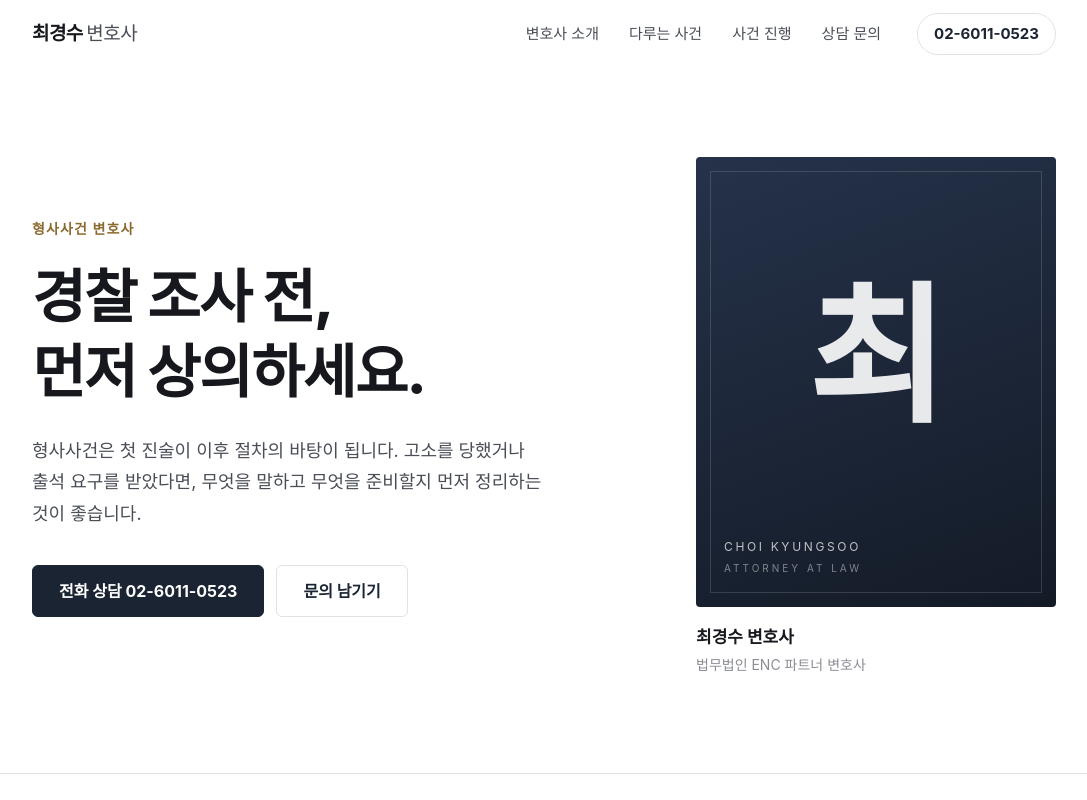
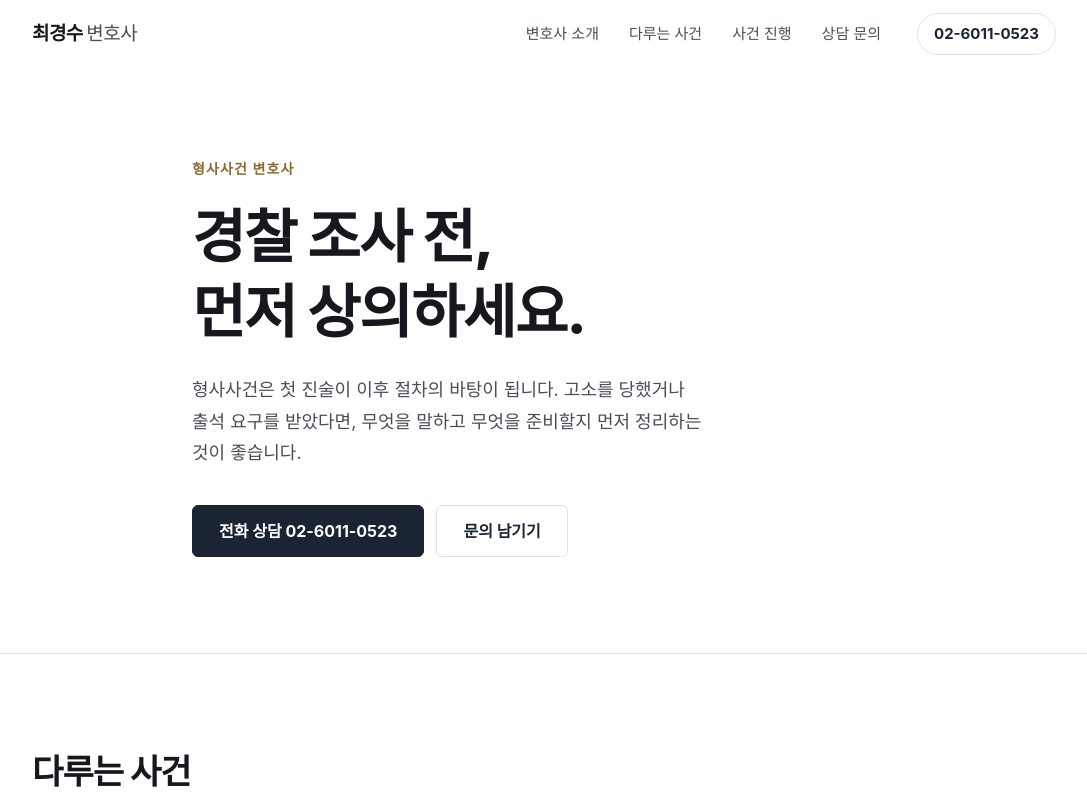
Before and after one commit to cks-law/cks-law.github.io, a plain HTML site: page index.html in a window 1280 px wide. Shown: the top 800 px of the page, without its empty margins (96-1183 px from the left). Drawn offline with Linux system fonts and the light colour scheme; a web font is replaced by a local one.

Commit message:
첫 화면 프로필 임시 카드 제거
Co-Authored-By: Claude Opus 5.5 <noreply@anthropic.com>
Claude-Session: https://claude.ai/code/session_014jvJNNMXSpRTqDwnT7j4bK

```diff
--- a/index.html
+++ b/index.html
@@ -51,14 +51,7 @@
         <a class="btn line" href="#contact">문의 남기기</a>
       </div>
     </div>
-    <figure class="portrait">
-      <!-- 프로필 사진: img/profile.jpg 로 올린 뒤 아래 div를 <img src="img/profile.jpg" alt="최경수 변호사"> 로 바꾸면 됩니다 -->
-      <div class="photo" role="img" aria-label="최경수 변호사">
-        <span class="mono">최</span>
-        <span class="ph-name">CHOI KYUNGSOO<br><small>ATTORNEY AT LAW</small></span>
-      </div>
-      <figcaption><b>최경수 변호사</b>법무법인 ENC 파트너 변호사</figcaption>
-    </figure>
+    <!-- 프로필 사진 자리: 사진 준비되면 여기에 추가 -->
   </div>
 </section>
 
--- a/style.css
+++ b/style.css
@@ -44,21 +44,12 @@ p{margin:0}
 
 /* hero */
 .hero{padding:88px 0 96px;border-bottom:1px solid var(--line)}
-.hero-in{display:grid;grid-template-columns:1fr 360px;gap:72px;align-items:center}
+.hero-in{max-width:760px}
 .eyebrow{font-size:14px;font-weight:700;letter-spacing:.08em;color:var(--accent);margin-bottom:18px}
 .hero h1{font-size:clamp(36px,5.4vw,58px);font-weight:800}
 .lede{margin-top:24px;font-size:18px;color:var(--ink2);max-width:520px}
 .hero-btns{display:flex;flex-wrap:wrap;gap:12px;margin-top:36px}
 
-.portrait{margin:0}
-.photo{aspect-ratio:4/5;border-radius:4px;background:linear-gradient(160deg,#25324A 0%,#141B27 100%);color:#fff;position:relative;overflow:hidden;display:flex;flex-direction:column;justify-content:space-between;padding:28px}
-.photo::after{content:"";position:absolute;inset:14px;border:1px solid rgba(255,255,255,.14);pointer-events:none}
-.photo .mono{font-family:var(--serif);font-size:150px;line-height:1;font-weight:600;color:rgba(255,255,255,.9);margin-top:auto;margin-bottom:auto;align-self:center}
-.photo .ph-name{font-size:12px;letter-spacing:.22em;color:rgba(255,255,255,.72);line-height:1.8}
-.photo .ph-name small{font-size:10px;letter-spacing:.3em;color:rgba(255,255,255,.45)}
-.portrait img{display:block;width:100%;aspect-ratio:4/5;object-fit:cover;border-radius:4px}
-.portrait figcaption{margin-top:16px;font-size:14px;color:var(--dim)}
-.portrait figcaption b{display:block;font-size:17px;color:var(--ink)}
 
 /* sections */
 .sec{padding:96px 0}
@@ -114,8 +105,6 @@ p{margin:0}
 
 /* mobile */
 @media (max-width:900px){
-  .hero-in{grid-template-columns:1fr;gap:48px}
-  .portrait{max-width:280px}
   .steps{grid-template-columns:1fr 1fr}
   .about,.contact-in{grid-template-columns:1fr;gap:48px}
 }
```
